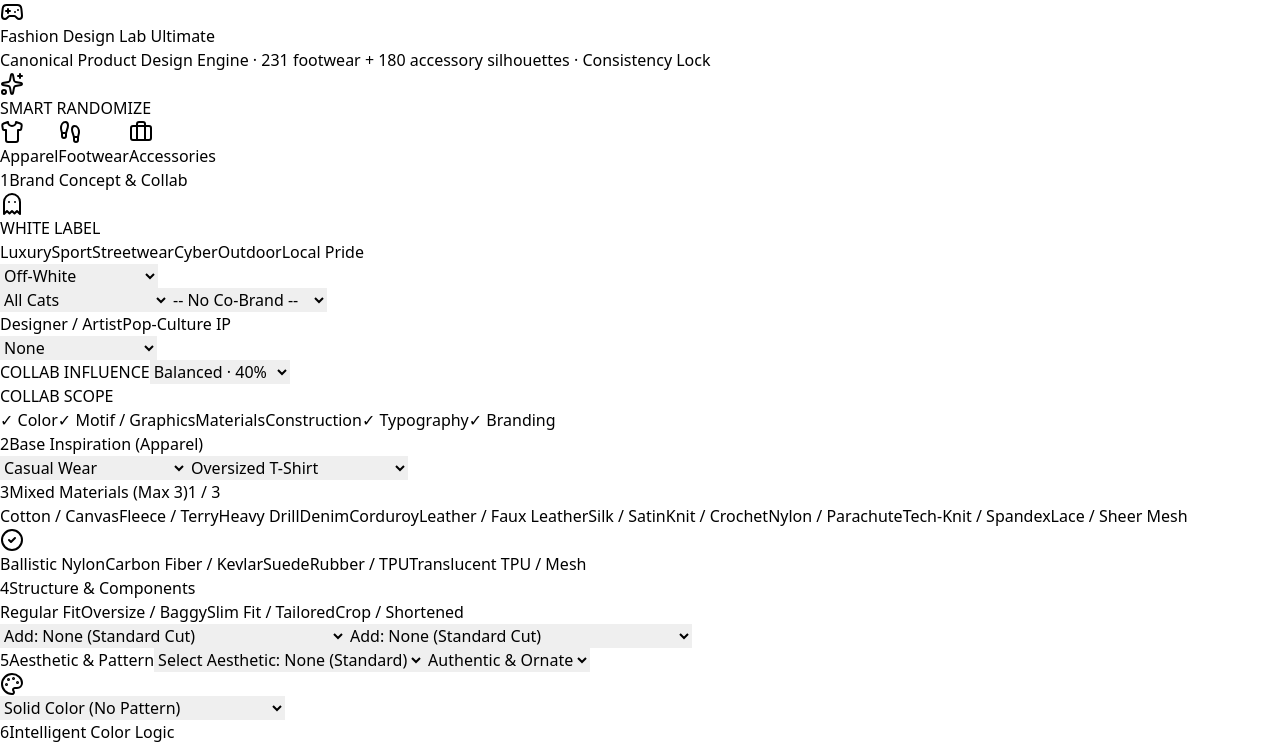
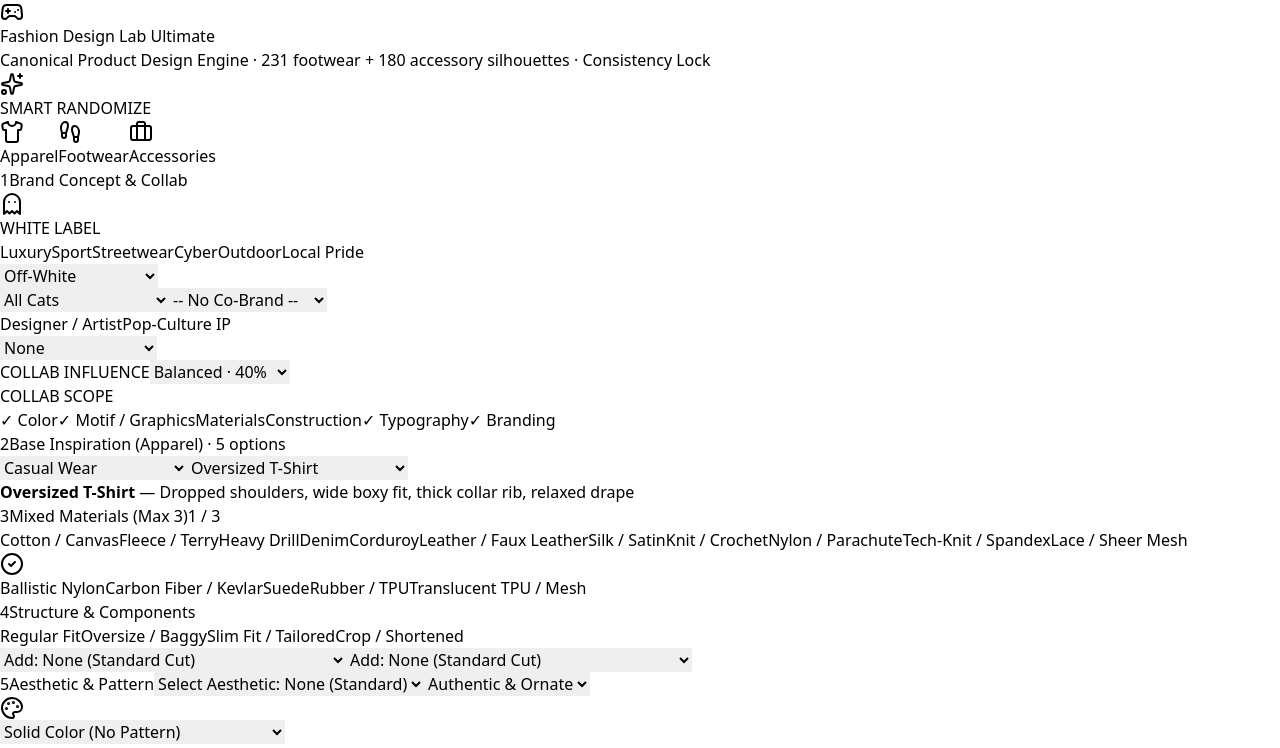
Before and after one commit to ayamkabisat-byte/fashion-generator, a React (Vite) app: page / in a window 1280 px wide. Shown: the top 748 px of the page. Built offline with nearby package versions, Linux system fonts and the light colour scheme.

Commit message:
ux: surface catalog option count and generic fallback status

```diff
--- a/src/App.jsx
+++ b/src/App.jsx
@@ -621,7 +621,7 @@
             <div className="space-y-3">
               <label className="text-xs font-bold text-neutral-400 uppercase tracking-wider flex items-center gap-2">
                 <span className="w-5 h-5 rounded-full bg-red-500/20 flex items-center justify-center text-[10px] text-red-500">2</span>
-                Base Inspiration ({productType})
+                Base Inspiration ({productType}) · {availableGarments.length} options
               </label>
 
               <div className="grid grid-cols-1 md:grid-cols-2 gap-3">
@@ -634,6 +634,12 @@
                   {availableGarments.map(g => <option key={g.name} value={g.name}>{g.name}</option>)}
                 </select>
               </div>
+              {baseGarment && (
+                <div className={`text-[10px] rounded-xl border p-2.5 ${baseGarment.name.startsWith('Generic ') ? 'border-amber-500/30 bg-amber-500/10 text-amber-200' : 'border-neutral-800 bg-neutral-950 text-neutral-500'}`}>
+                  <b className="text-neutral-300">{baseGarment.name}</b> — {baseGarment.traits}
+                  {baseGarment.name.startsWith('Generic ') && <span className="block mt-1 text-amber-300">Generic fallback: no named archival silhouette is stored for this brand/product combination.</span>}
+                </div>
+              )}
 
               {productType === 'Accessories' && baseGarment?.name === "Custom Shape (Type Manual)" && (
                 <input
```
